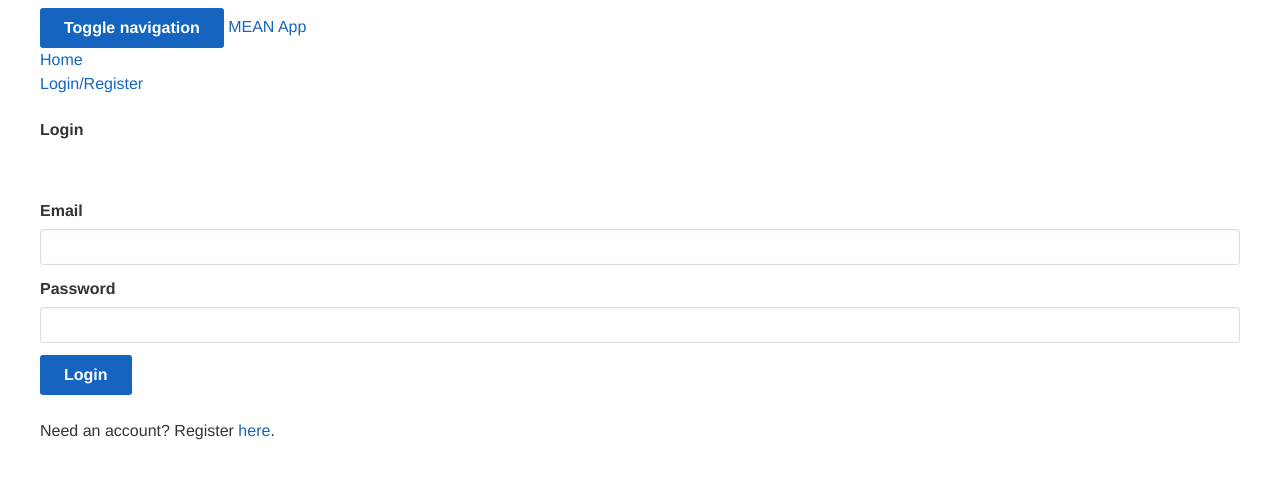
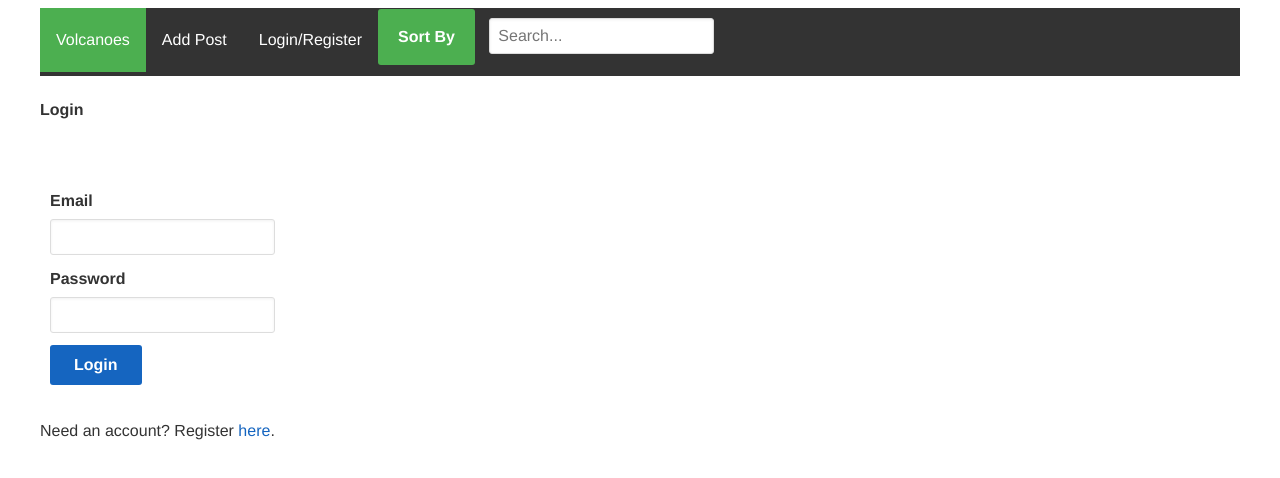
Before and after one commit to RachelKoldenhoven/koldenhoven-reddit-redux, a website: page src/client/index.html in a window 1280 px wide. Drawn offline with nearby package versions, Linux system fonts and the light colour scheme; some packages are replaced by stand-ins of ours; no server answers; files whose address does not match are found by name.

Commit message:
changes to navbar

```diff
--- a/src/client/styles/css/main.css
+++ b/src/client/styles/css/main.css
@@ -328,3 +328,101 @@ img {
     max-width: 300px;
     height:auto;
 }
+
+ul {
+  list-style-type: none;
+  margin: 0;
+  padding: 0;
+  overflow: visible;
+  background-color: #333;
+  font-size: 16px;
+}
+
+li {
+  float: left;
+}
+
+li a {
+  display: block;
+  color: white;
+  text-align: center;
+  padding: 20px 16px;
+  text-decoration: none;
+}
+
+a:hover:not(.active) {
+  background-color: #111;
+}
+
+.active {
+  background-color:#4CAF50;
+}
+
+form {
+  margin:10px;
+  display: inline-block;
+}
+.search {
+  padding:8px 15px;
+  background:rgba(50, 50, 50, 0.2);
+  border:2px solid #dbdbdb;
+  color: #dbdbdb;
+}
+.button {
+  position:relative;
+  padding:6px 15px;
+  border:2px solid #207cca;
+  background-color:#207cca;
+  color:#fafafa;
+}
+.button:hover  {
+  background-color:#fafafa;
+  color:#207cca;
+}
+
+/* Style The Dropdown Button */
+.dropbtn {
+  background-color: #4CAF50;
+  color: white;
+  padding: 20px;
+  border: none;
+  cursor: pointer;
+}
+
+/* The container <div> - needed to position the dropdown content */
+.dropdown {
+  position: relative;
+  display: inline-block;
+}
+
+/* Dropdown Content (Hidden by Default) */
+.dropdown-content {
+  display: none;
+  position: absolute;
+  background-color: #f9f9f9;
+  min-width: 160px;
+  box-shadow: 0px 8px 16px 0px rgba(0,0,0,0.2);
+}
+
+/* Links inside the dropdown */
+.dropdown-content a {
+  color: black;
+  padding: 12px 16px;
+  text-decoration: none;
+  display: block;
+}
+
+/* Change color of dropdown links on hover */
+.dropdown-content a:hover {
+  background-color: #f1f1f1
+}
+
+/* Show the dropdown menu on hover */
+.dropdown:hover .dropdown-content {
+  display: block;
+}
+
+/* Change the background color of the dropdown button when the dropdown content is shown */
+.dropdown:hover .dropbtn {
+  background-color: #3e8e41;
+}
--- a/src/client/templates/navbar.html
+++ b/src/client/templates/navbar.html
@@ -1,20 +1,21 @@
 <nav class="navbar" ng-controller="navController">
-    <div class="container">
-        <div class="navbar-header">
-            <button type="button" class="navbar-toggle collapsed" data-toggle="collapse" data-target="#navbar" aria-expanded="false" aria-controls="navbar">
-                <span class="sr-only">Toggle navigation</span>
-                <span class="icon-bar"></span>
-                <span class="icon-bar"></span>
-                <span class="icon-bar"></span>
-            </button>
-            <a class="navbar-brand" href="#/">MEAN App</a>
+    <ul>
+        <li><a class="active" href="#">Volcanoes</a></li>
+        <li><a href="#add" ng-click="viewPostForm()">Add Post</a></li>
+        <div class="dropdown">
+            <button class="dropbtn">Sort By</button>
+            <div class="dropdown-content">
+                <select name="display" ng-model="display" ng-init="display='votes'">
+                    <option value="votes">Votes</option>
+                    <option value="date">Date</option>
+                    <option value="title">Title</option>
+                </select>
+            </div>
         </div>
-        <div id="navbar" class="collapse navbar-collapse">
-            <ul class="nav navbar-nav">
-                <li><a href="#/">Home</a></li>
-                <li ng-show="!currentUser"><a href="#/login">Login/Register</a></li>
-                <li ng-show="currentUser"><a href="#/logout">Logout</a></li>
-            </ul>
-        </div><!--/.nav-collapse -->
-    </div>
+        <form>
+            <input type="text" class="search" placeholder="Search..." ng-model="searchText">
+        </form>
+        <li ng-show="!currentUser"><a href="#/login">Login/Register</a></li>
+        <li ng-show="currentUser"><a href="#/logout">Logout</a></li>
+    </ul>
 </nav>
```
